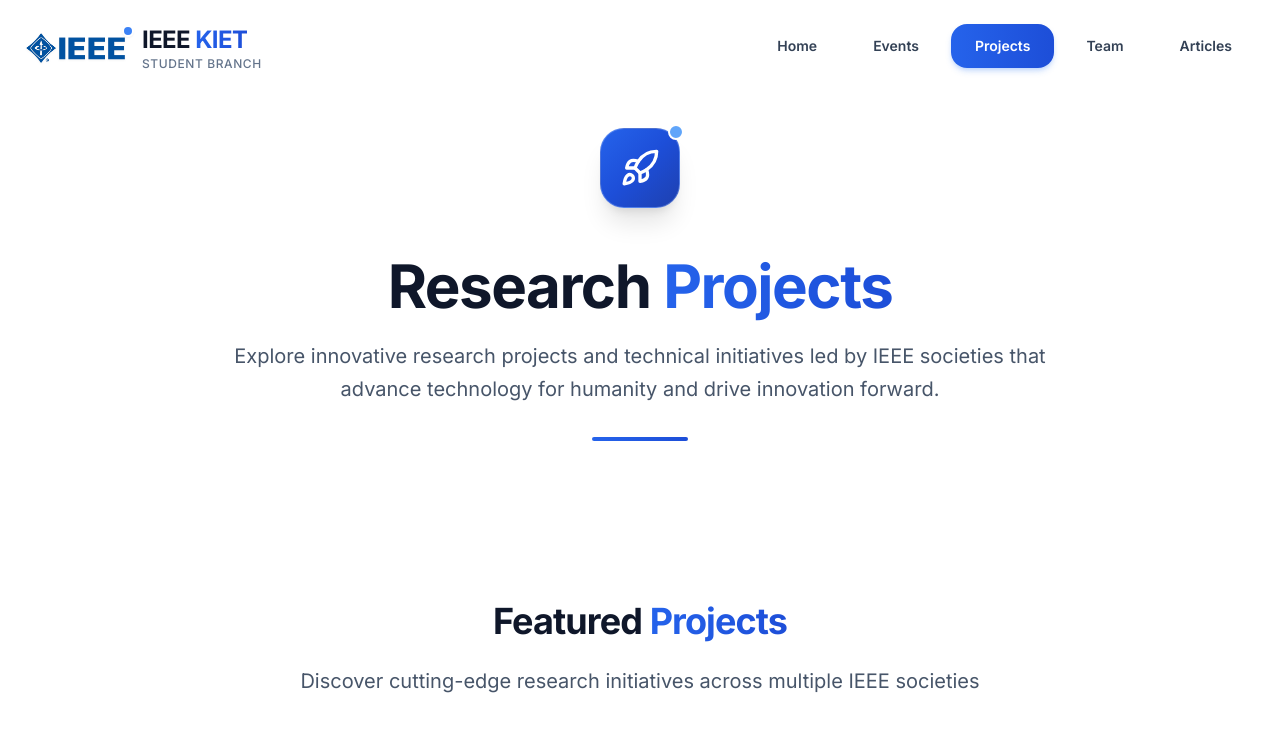
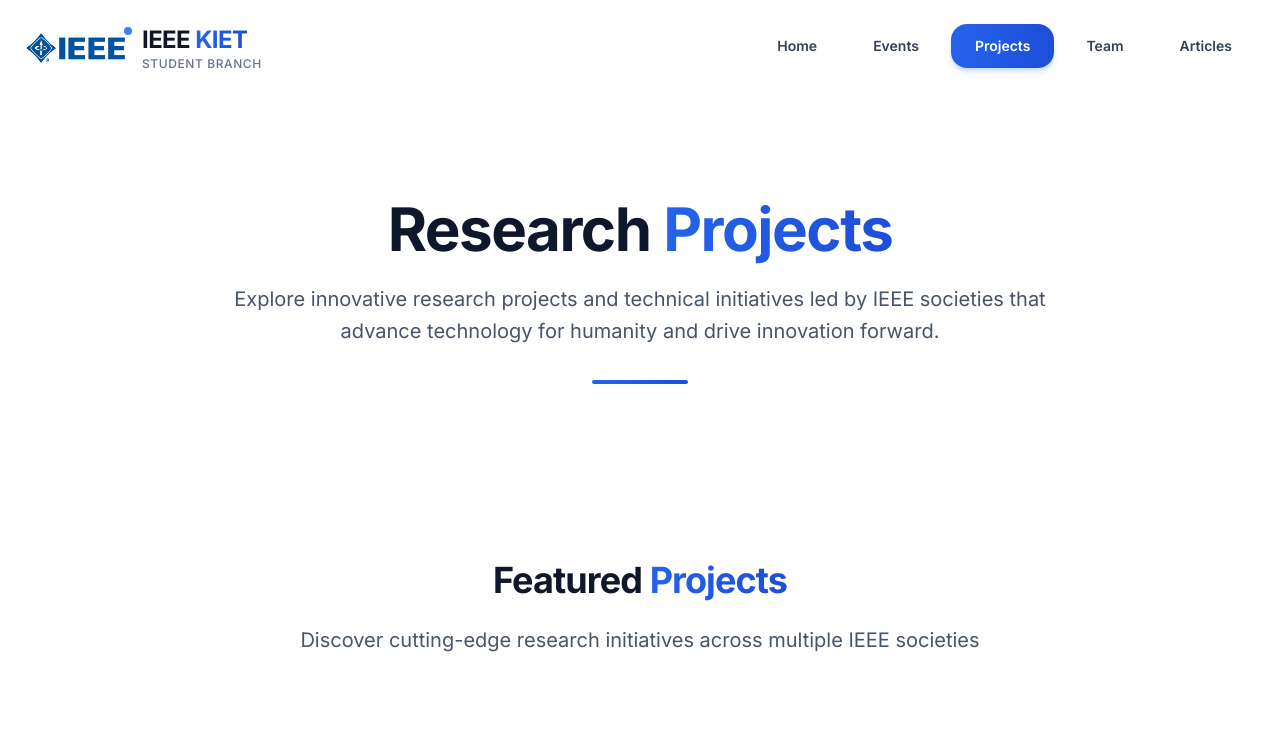
Before and after one commit to Abhilash-0322/IEEE_kiet, a Next.js app: page /projects in a window 1280 px wide. Shown: the top 732 px of the page. Built offline with nearby package versions, Linux system fonts and the light colour scheme.

Commit message:
fixed icon

```diff
--- a/src/app/events/page.tsx
+++ b/src/app/events/page.tsx
@@ -84,9 +84,9 @@
       >
         <div className="ieee-container">
           <div className="text-center mb-12">
-            <div className="inline-flex items-center justify-center w-20 h-20 bg-[#0066CC] rounded-2xl mb-8 shadow-lg">
+            {/* <div className="inline-flex items-center justify-center w-20 h-20 bg-[#0066CC] rounded-2xl mb-8 shadow-lg">
               <Calendar className="text-white h-10 w-10" />
-            </div>
+            </div> */}
             <h1 className="text-4xl md:text-5xl font-bold text-[#0066CC] mb-6">
               IEEE Events
             </h1>
--- a/src/app/projects/page.tsx
+++ b/src/app/projects/page.tsx
@@ -122,10 +122,11 @@
         <div className="ieee-container">
           <div className="text-center max-w-4xl mx-auto">
             <div className="relative inline-flex items-center justify-center mb-12">
-              <div className="w-20 h-20 bg-gradient-to-br from-blue-600 via-blue-700 to-blue-800 rounded-3xl flex items-center justify-center shadow-xl border border-blue-200/30">
+              {/* <div className="w-20 h-20 bg-gradient-to-br from-blue-600 via-blue-700 to-blue-800 rounded-3xl flex items-center
+              justify-center shadow-xl border border-blue-200/30">
                 <Rocket className="text-white h-10 w-10" />
-              </div>
-              <div className="absolute -top-1 -right-1 w-4 h-4 bg-blue-400 rounded-full border-2 border-white animate-pulse"></div>
+              </div> */}
+              {/* <div className="absolute -top-1 -right-1 w-4 h-4 bg-blue-400 rounded-full border-2 border-white animate-pulse"></div> */}
             </div>
 
             <h1 className="text-4xl sm:text-5xl lg:text-6xl font-bold text-slate-900 mb-6 tracking-tight">
```
